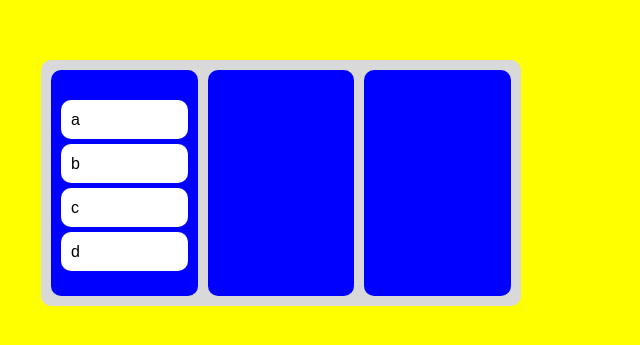
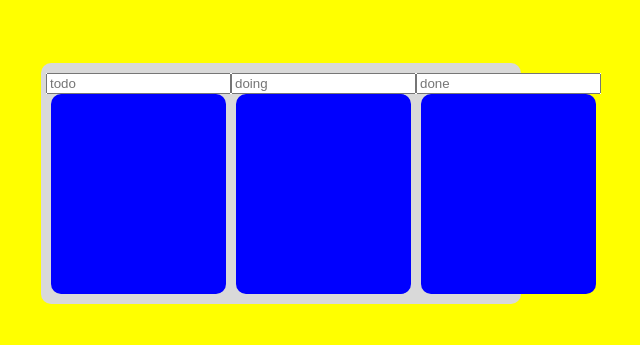
Before and after one commit to DUSTINRYOO/react-masterclass_ts, a React (Create React App) app: page / in a window 1280 px wide. Shown: the part 217-562 px from the top of the page, without its empty margins (359-999 px from the left). Built offline with nearby package versions, Linux system fonts and the light colour scheme.

Commit message:
Adding todo list

```diff
--- a/src/App.tsx
+++ b/src/App.tsx
@@ -31,17 +31,20 @@
     if (destination?.droppableId === source.droppableId) {
       setToDos((oldBoards) => {
         const boardCopy = [...oldBoards[source.droppableId]];
+        const taskObj = boardCopy[source.index];
         boardCopy.splice(source.index, 1);
-        boardCopy.splice(destination?.index, 0, draggableId);
+        boardCopy.splice(destination?.index, 0, taskObj);
         return { ...oldBoards, [source.droppableId]: boardCopy };
       });
     }
     if (destination?.droppableId !== source.droppableId) {
       setToDos((oldBoards) => {
         const sourceBoard = [...oldBoards[source.droppableId]];
+        const taskObj = sourceBoard[source.index];
+
         const destinationBoard = [...oldBoards[destination.droppableId]];
         sourceBoard.splice(source.index, 1);
-        destinationBoard.splice(destination?.index, 0, draggableId);
+        destinationBoard.splice(destination?.index, 0, taskObj);
         return {
           ...oldBoards,
           [source.droppableId]: sourceBoard,
--- a/src/Components/Board.tsx
+++ b/src/Components/Board.tsx
@@ -2,6 +2,9 @@
 
 import styled from "styled-components";
 import DragabbleCard from "./DragabbleCard";
+import { useForm } from "react-hook-form";
+import { IToDo, toDoState } from "../atoms";
+import { useSetRecoilState } from "recoil";
 
 interface IAreaProps {
   isDraggingOver: boolean;
@@ -17,13 +20,43 @@
   background-color: ${(props) =>
     props.isDraggingOver ? "pink" : props.isDraggingFromThis ? "red" : "blue"};
 `;
+const Form = styled.form`
+  background-color: white;
+`;
+
+interface IForm {
+  toDo: string;
+}
 
 interface IBoardProps {
-  toDos: string[];
+  toDos: IToDo[];
   boardId: string;
 }
 function Board({ toDos, boardId }: IBoardProps) {
+  const setToDos = useSetRecoilState(toDoState);
+  const { register, setValue, handleSubmit } = useForm<IForm>();
+  const onValid = ({ toDo }: IForm) => {
+    const newToDo = {
+      id: Date.now(),
+      text: toDo,
+    };
+    setToDos((allBoards) => {
+      return {
+        ...allBoards,
+        [boardId]: [newToDo, ...allBoards[boardId]],
+      };
+    });
+    setValue("toDo", "");
+  };
   return (
+    <div>
+      <Form onSubmit={handleSubmit(onValid)}>
+        <input
+          {...register("toDo", { required: true })}
+          type="text"
+          placeholder={`${boardId}`}
+        ></input>
+      </Form>
       <Droppable droppableId={boardId}>
         {(provided, snapshot) => (
           <BoardComp
@@ -33,12 +66,18 @@
             {...provided.droppableProps}
           >
             {toDos.map((toDo, index) => (
-            <DragabbleCard key={toDo} index={index} toDo={toDo} />
+              <DragabbleCard
+                key={toDo.id}
+                index={index}
+                toDoId={toDo.id}
+                toDoText={toDo.text}
+              />
             ))}
             {provided.placeholder}
           </BoardComp>
         )}
       </Droppable>
+    </div>
   );
 }
 
--- a/src/Components/DragabbleCard.tsx
+++ b/src/Components/DragabbleCard.tsx
@@ -10,20 +10,21 @@
 `;
 
 interface IDraggableCardProps {
-  toDo: string;
+  toDoId: number;
+  toDoText: string;
   index: number;
 }
 
-function DraggabbleCard({ toDo, index }: IDraggableCardProps) {
+function DraggabbleCard({ toDoId, toDoText, index }: IDraggableCardProps) {
   return (
-    <Draggable key={toDo} draggableId={toDo} index={index}>
+    <Draggable draggableId={toDoId + ""} index={index}>
       {(provided) => (
         <Card
           ref={provided.innerRef}
           {...provided.dragHandleProps}
           {...provided.draggableProps}
         >
-          {toDo}
+          {toDoText}
         </Card>
       )}
     </Draggable>
--- a/src/atoms.tsx
+++ b/src/atoms.tsx
@@ -1,13 +1,18 @@
 import { atom, selector } from "recoil";
 
+export interface IToDo {
+  id: number;
+  text: string;
+}
+
 interface IToDoState {
-  [key: string]: string[];
+  [key: string]: IToDo[];
 }
 
 export const toDoState = atom<IToDoState>({
   key: "toDo",
   default: {
-    todo: ["a", "b", "c", "d"],
+    todo: [],
     doing: [],
     done: [],
   },
```
Lines whose indentation alone changed are shown as unchanged.
